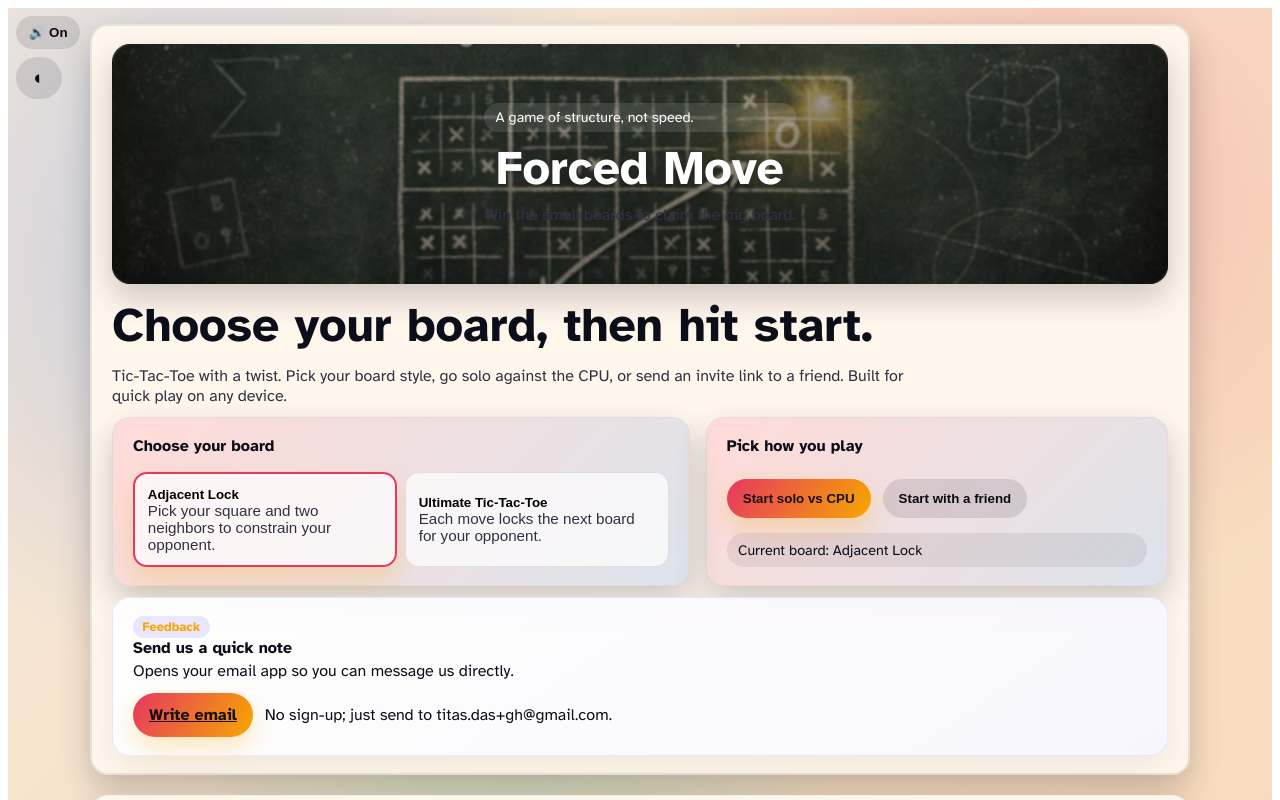
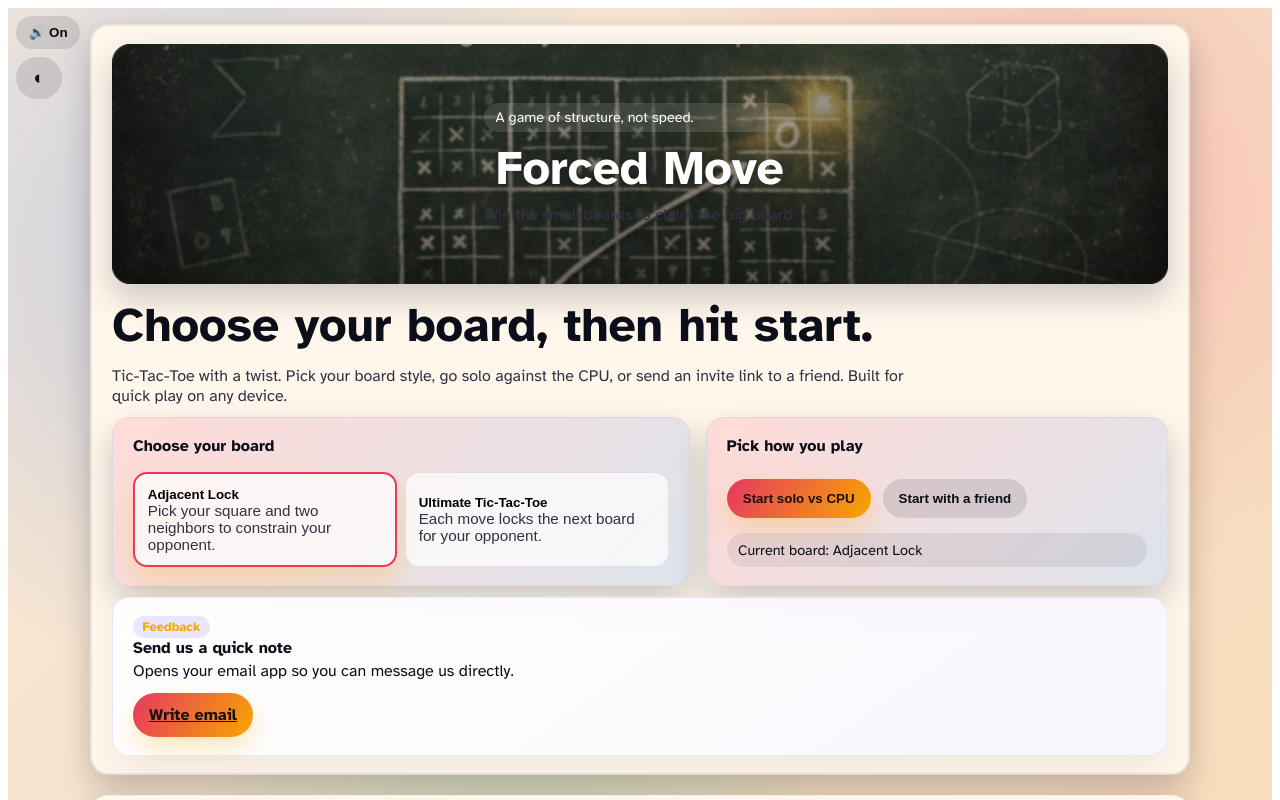
Before and after one commit to TitasDas/forced-move, a React (Vite) app: page / in a window 1280 px wide. Both pictures are taken after a click on the button "Enter the game". Shown: the top 800 px of the page. Built offline with nearby package versions, Linux system fonts and the light colour scheme; a web font is replaced by a local one.

Commit message:
Remove email line from feedback card

```diff
--- a/src/components/FeedbackBox.jsx
+++ b/src/components/FeedbackBox.jsx
@@ -20,7 +20,6 @@ export default function FeedbackBox({ context = 'app' }) {
         <a className="btn" href={href}>
           Write email
         </a>
-        <div className="subtle">No sign-up; just send to {EMAIL}.</div>
       </div>
     </div>
   );
```
